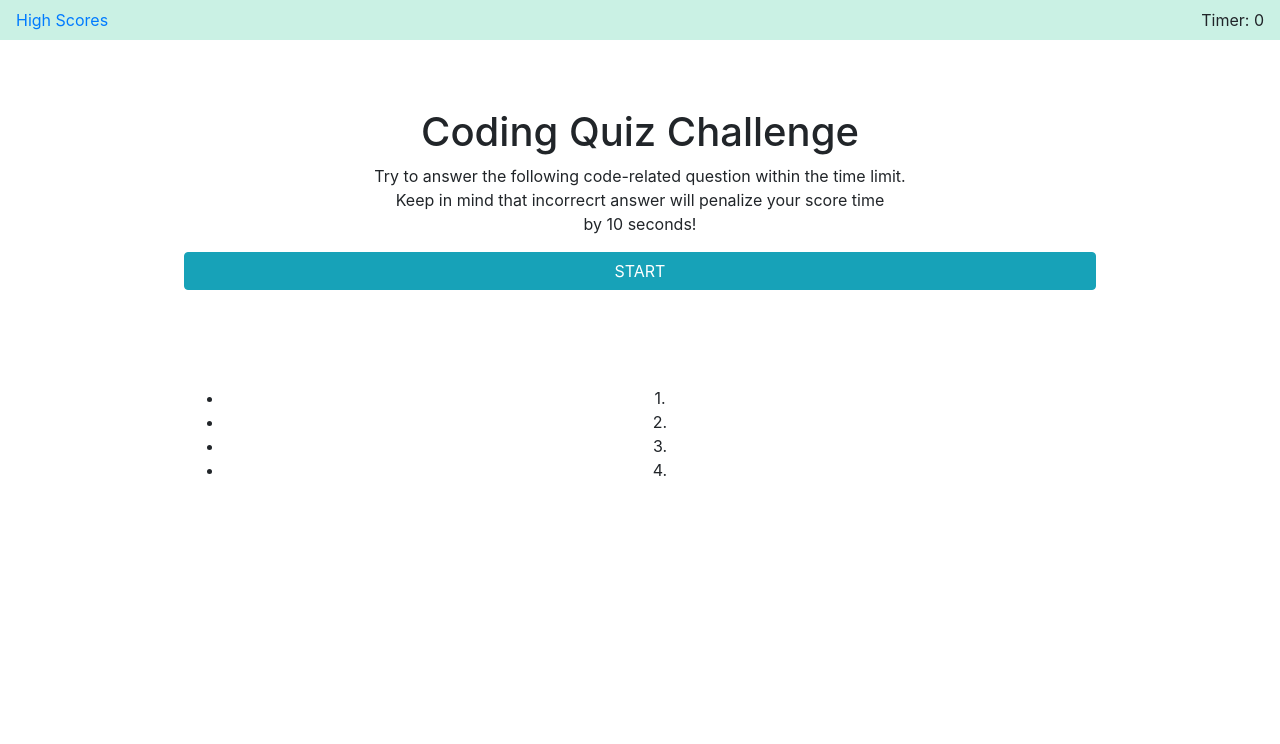
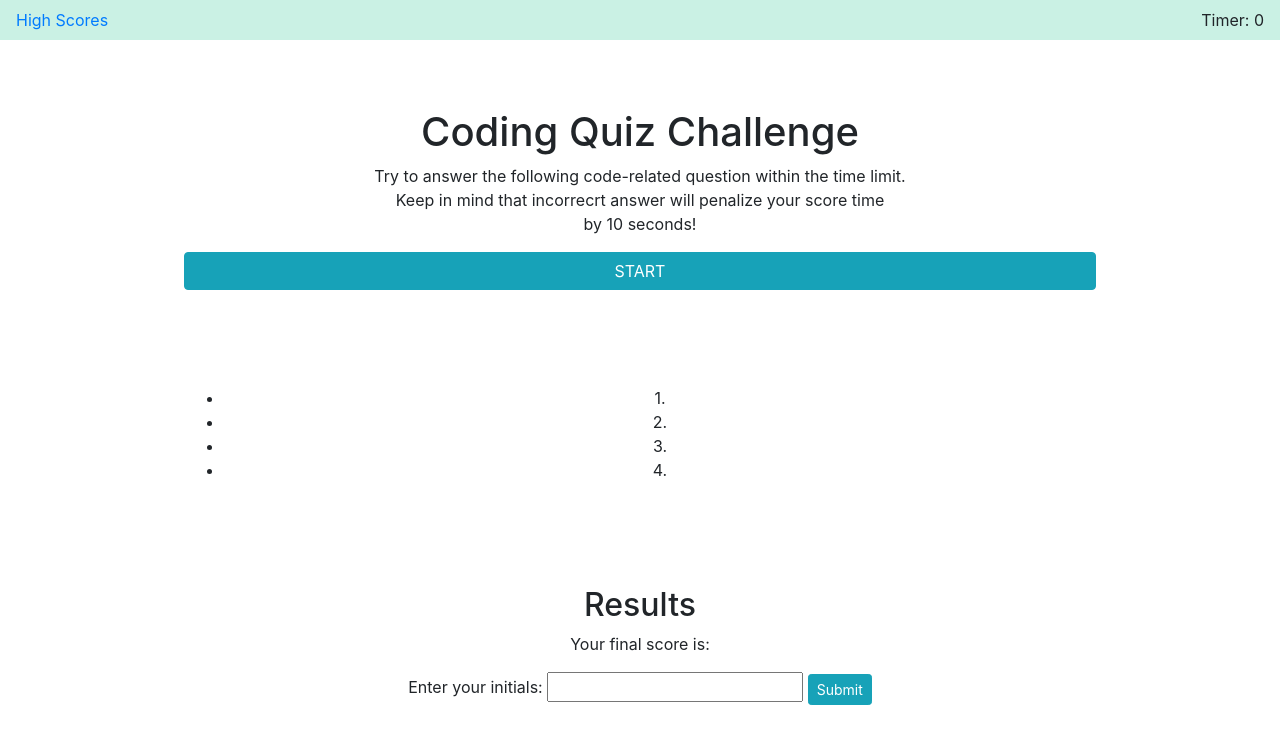
Before and after one commit to drivelikejehu/Code-Quiz, a plain HTML site: page index.html in a window 1280 px wide. Drawn offline with nearby package versions, Linux system fonts and the light colour scheme; a script that the page names is missing.

Commit message:
updated index.html

```diff
--- a/index.html
+++ b/index.html
@@ -52,6 +52,21 @@
         </div>
       </div>
 
+
+      <div class="container mt-5" id="enterInit">
+        <div class="row justify-content-center">
+          <div class="col-10 text-center">
+              <h2>Results</h2>
+              <p id="finalScore">Your final score is:</p>
+              <form class="entryForm">
+                <label for="newInit">Enter your initials: </label>
+                <input type="text" id="userInit">
+                <button type="button" id="submitBtn" class="btn btn-info btn-sm">Submit</button>
+              </form>
+         </div>
+        </div>
+      </div>
+
     <script
       src="https://code.jquery.com/jquery-3.3.1.slim.min.js"
       integrity="sha384-q8i/X+965DzO0rT7abK41JStQIAqVgRVzpbzo5smXKp4YfRvH+8abtTE1Pi6jizo"
```
